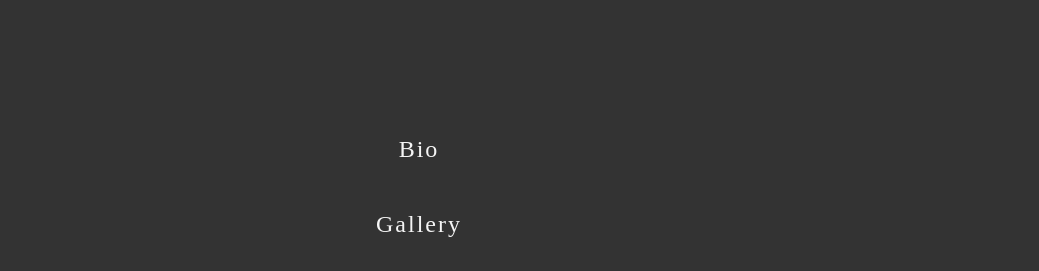
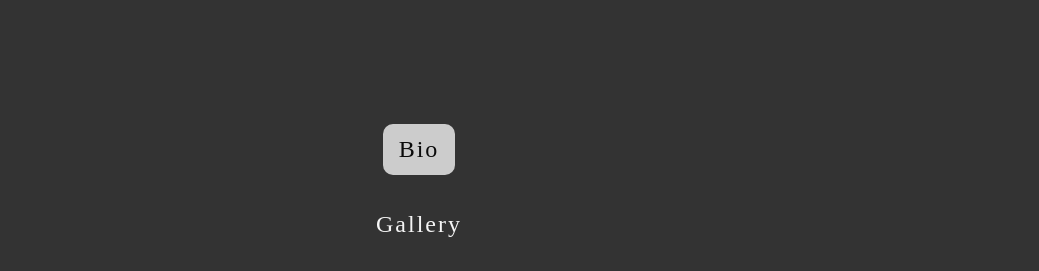
Before and after one commit to RVCC-IDMX/about-me-lsmith215, a plain HTML site: page index.html in a window 1280 px wide. In both pictures the pointer is over the link "Bio". Shown: the top 271 px of the page, 241-1280 px from the left. Drawn offline with Linux system fonts and the light colour scheme; a web font is replaced by a local one.

Commit message:
Added hover style

```diff
--- a/css/nav.css
+++ b/css/nav.css
@@ -71,7 +71,11 @@ main {
     display: inline-block;
 }
 
-
+.navbar-links a:hover, .navbar-links a:focus {
+    filter: invert(1);
+    border-radius: 10px;
+    outline: none;
+}
 
 /*
 media query for non-mobile nav bar
```
